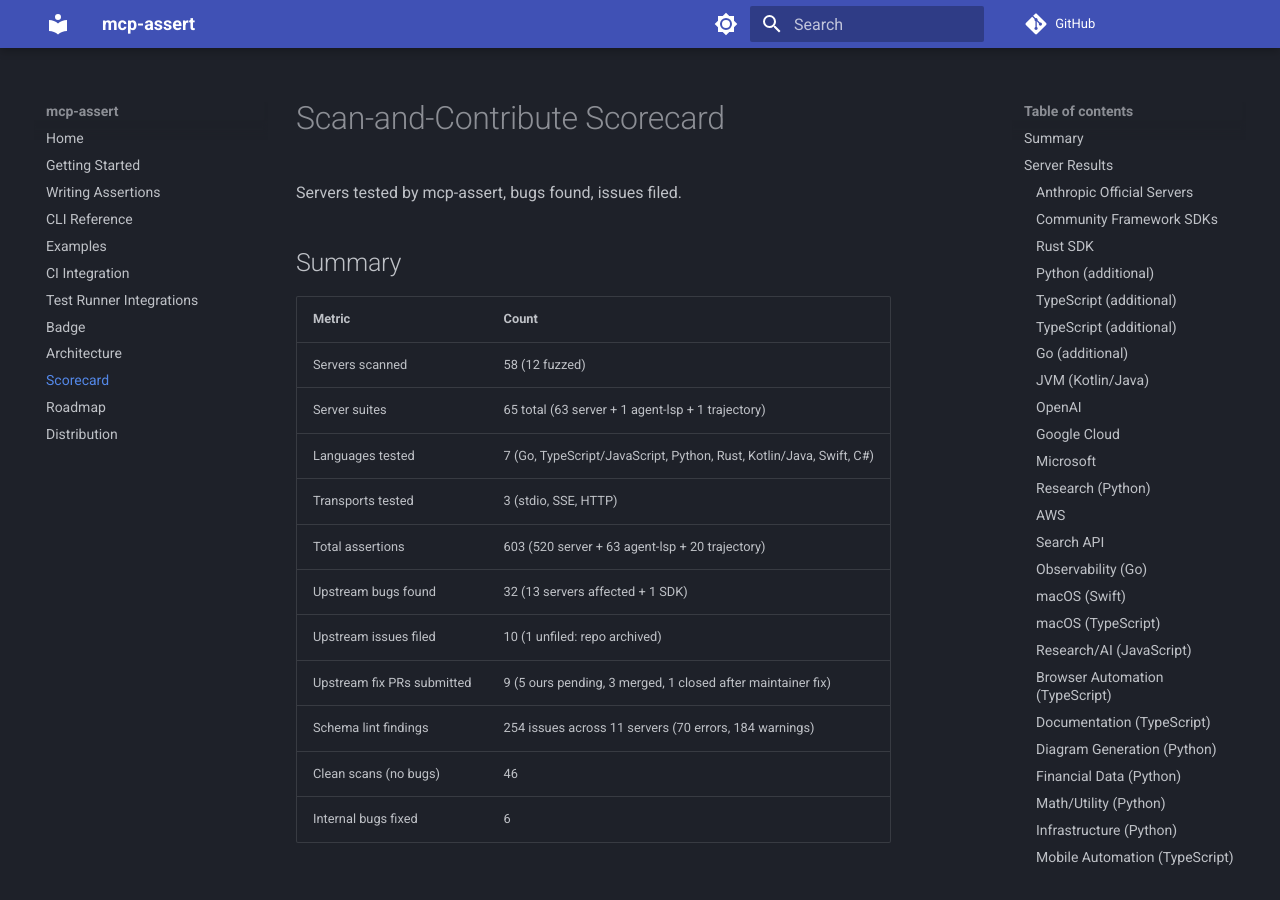
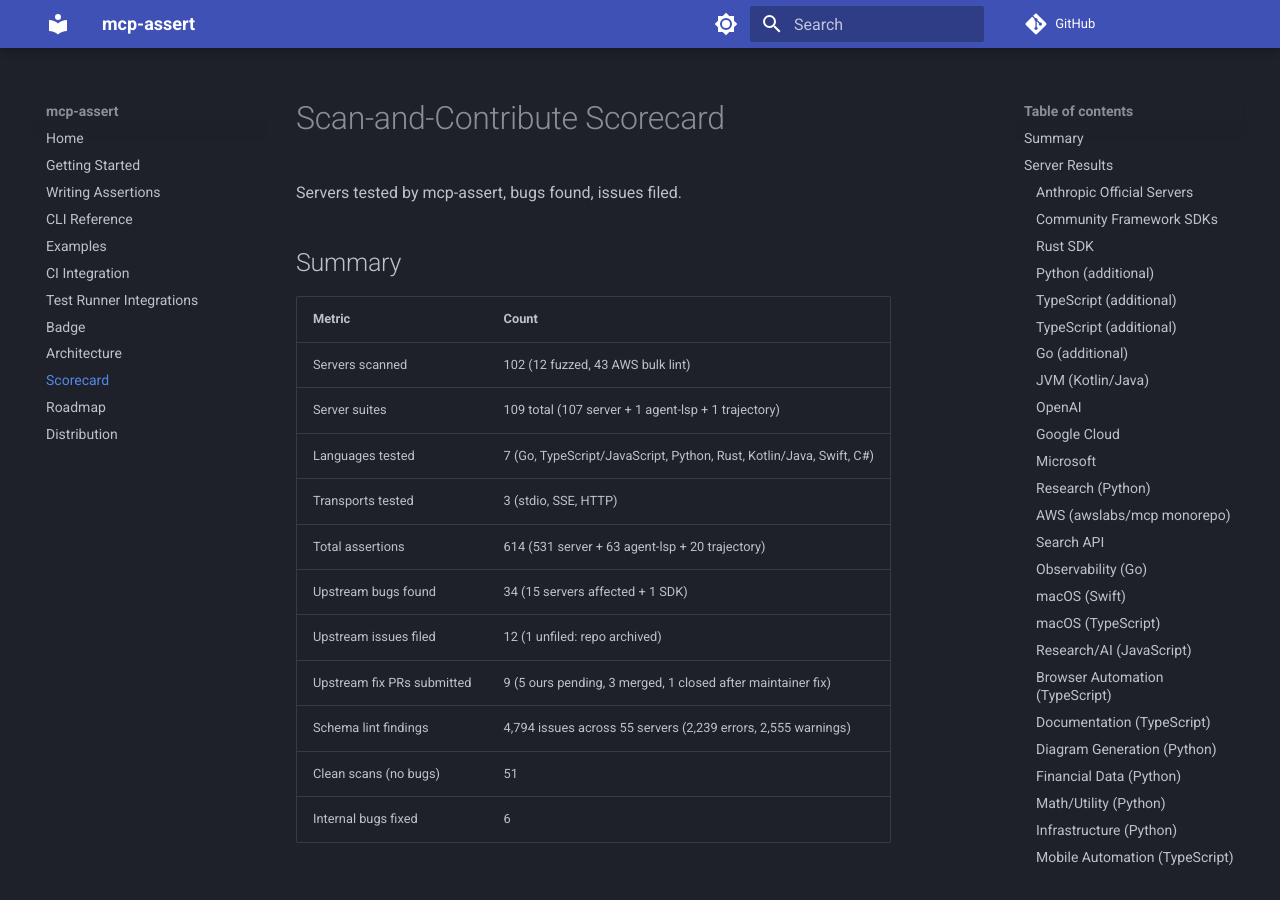
Before and after one commit to blackwell-systems/mcp-assert, an MkDocs documentation site: the page built from docs/scorecard.md, in a window 1280 px wide and 900 px high. Built offline with MkDocs 1.6.1 and Material for MkDocs 9.7.7, drawn with Linux system fonts in a browser that asks for light colours; comment, search, counter and statistics services are not loaded; some of the changed text lies outside the part shown.

Commit message:
docs: update scorecard and README for AWS bulk audit (102 servers, 4794 findings)

```diff
--- a/docs/scorecard.md
+++ b/docs/scorecard.md
@@ -6,16 +6,16 @@
 
 | Metric | Count |
 |--------|-------|
-| Servers scanned | 58 (12 fuzzed) |
-| Server suites | 65 total (63 server + 1 agent-lsp + 1 trajectory) |
+| Servers scanned | 102 (12 fuzzed, 43 AWS bulk lint) |
+| Server suites | 109 total (107 server + 1 agent-lsp + 1 trajectory) |
 | Languages tested | 7 (Go, TypeScript/JavaScript, Python, Rust, Kotlin/Java, Swift, C#) |
 | Transports tested | 3 (stdio, SSE, HTTP) |
-| Total assertions | 603 (520 server + 63 agent-lsp + 20 trajectory) |
-| Upstream bugs found | 32 (13 servers affected + 1 SDK) |
-| Upstream issues filed | 10 (1 unfiled: repo archived) |
+| Total assertions | 614 (531 server + 63 agent-lsp + 20 trajectory) |
+| Upstream bugs found | 34 (15 servers affected + 1 SDK) |
+| Upstream issues filed | 12 (1 unfiled: repo archived) |
 | Upstream fix PRs submitted | 9 (5 ours pending, 3 merged, 1 closed after maintainer fix) |
-| Schema lint findings | 254 issues across 11 servers (70 errors, 184 warnings) |
-| Clean scans (no bugs) | 46 |
+| Schema lint findings | 4,794 issues across 55 servers (2,239 errors, 2,555 warnings) |
+| Clean scans (no bugs) | 51 |
 | Internal bugs fixed | 6 |
 
 ## Server Results
@@ -117,10 +117,11 @@
 |--------|----------|-----------|------------|----------|------|-------|
 | `blazickjp/arxiv-mcp-server` | Python | stdio | 5 | 50% (5/10 tools) | 1 | [blazickjp/arxiv-mcp-server#92](https://github.com/blazickjp/arxiv-mcp-server/issues/92). `get_abstract` returns error content in body but `isError` flag not set for invalid paper IDs. |
 
-### AWS
+### AWS (awslabs/mcp monorepo)
 
 | Server | Language | Transport | Assertions | Coverage | Bugs | Issue |
 |--------|----------|-----------|------------|----------|------|-------|
+| `awslabs/mcp` (43 servers bulk lint) | Python | stdio | lint only | 870 tools | schema: 2,160 errors, 2,324 warnings | [awslabs/mcp#3486](https://github.com/awslabs/mcp/issues/3486). Systemic: `str \| None` union types drop `type` field from JSON Schema. `profile_name` untyped on 25 tools, `region` on 24, `max_items` on 7. CloudWatch alone: 90 errors, 107KB tools/list (27K tokens). Top offenders: healthomics (313 errors), valkey (260), dataprocessing (259), bedrock-agentcore (177). Full audit in `docs/audits/awslabs-mcp-audit.md`. |
 | `awslabs/aws-documentation-mcp-server` | Python | stdio | 4 | 100% (4/4 tools) | 0 | Clean. Search, recommend, no-results handling. Works without AWS credentials. |
 
 ### Search API
```
Also changed, not shown: other parts of docs/scorecard.md (+6 -0 lines), README.md (+1 -1 lines).
